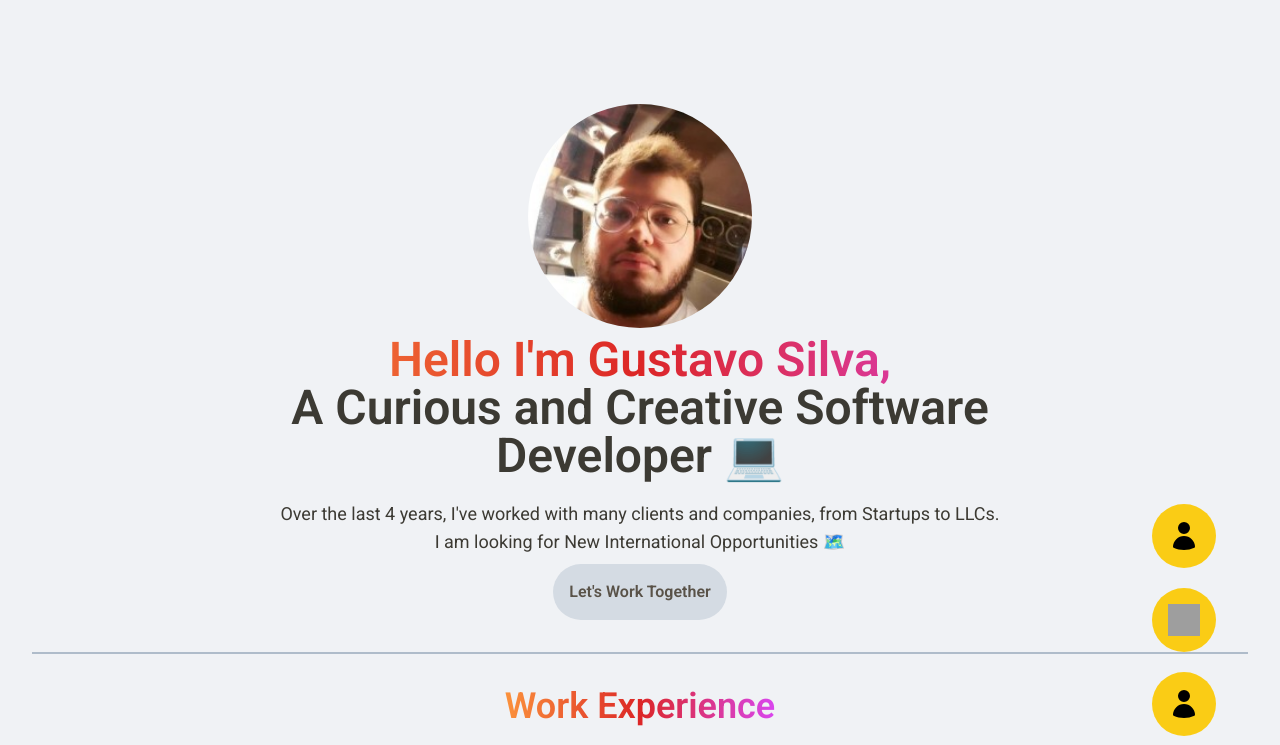
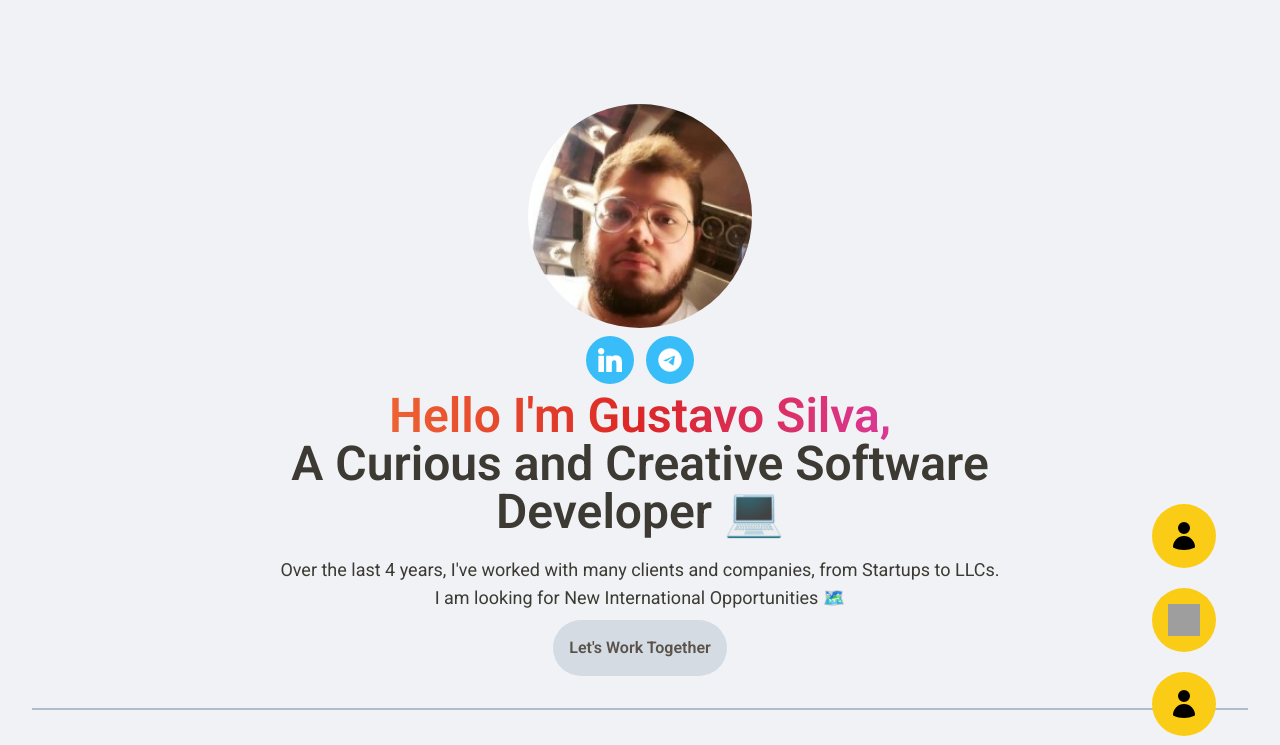
Before and after one commit to GustavoJBS/Portfolio, a Vue app: page / in a window 1280 px wide. Shown: the top 745 px of the page. Built offline with nearby package versions, Linux system fonts and the light colour scheme; grey boxes are pictures that could not be loaded.

Commit message:
Add Social Medias

```diff
--- a/src/components/home/Introduction.vue
+++ b/src/components/home/Introduction.vue
@@ -1,7 +1,7 @@
 <script lang="ts">
     import { defineComponent } from 'vue'
     import ProfileImage from '@/assets/img/profile-image.png'
-    import Linkedin from '@/assets/svg/linkedin-image.png'
+    import Linkedin from '@/assets/svg/linkedin.svg'
     import Telegram from '@/assets/svg/telegram.svg'
 
     export default defineComponent({
@@ -14,12 +14,12 @@
                     {
                         name: 'Linkedin',
                         icon: Linkedin,
-                        url: 'https://www.linkedin.com/in/gustavosilva-03/'
+                        url: 'https://www.linkedin.com/in/gustavosilva-03/',
                     },
                     {
                         name: 'Telegram',
                         icon: Telegram,
-                        url: 'https://t.me/Gustavo_JS'
+                        url: 'https://t.me/Gustavo_JS',
                     }
                 ],
                 mailTo: `mailto:gjbs1903@gmail.com`,
@@ -36,6 +36,21 @@
                 alt="Profile Image"
                 class="rounded-full h-44 md:h-56 aspect-square"
             />
+
+            <div class="flex gap-3">
+                <a
+                    class="rounded-full bg-sky-400 p-3 cursor-pointer hover:opacity-70 duration-300"
+                    v-for="socialMedia in socialMedias"
+                    :href="socialMedia.url"
+                    target="_blank"
+                >
+                    <img
+                        class="h-6 w-6"
+                        :src="socialMedia.icon"
+                        :alt="socialMedia.name"
+                    />
+                </a>
+            </div>
 
             <div class="text-2xl lg:text-5xl font-bold">
                 <h1 class="text-transparent bg-clip-text bg-gradient-to-l from-fuchsia-500 via-red-600 to-orange-400">
```
